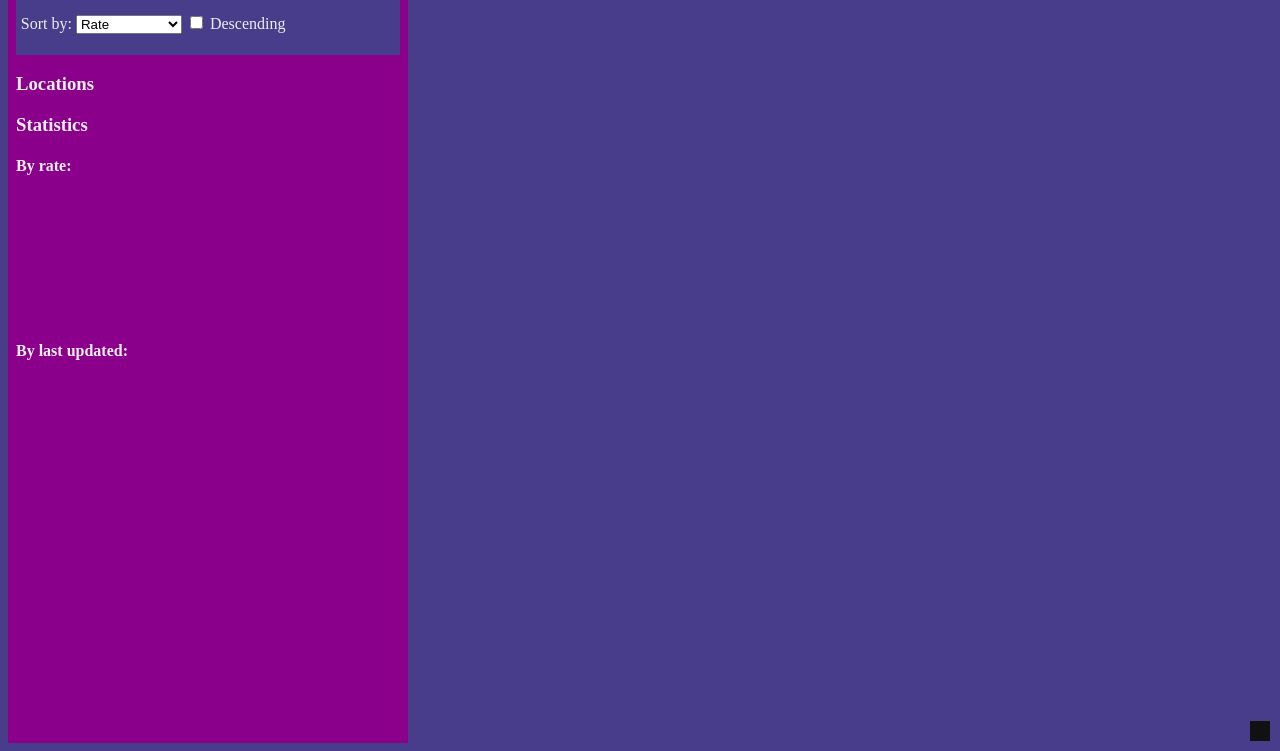
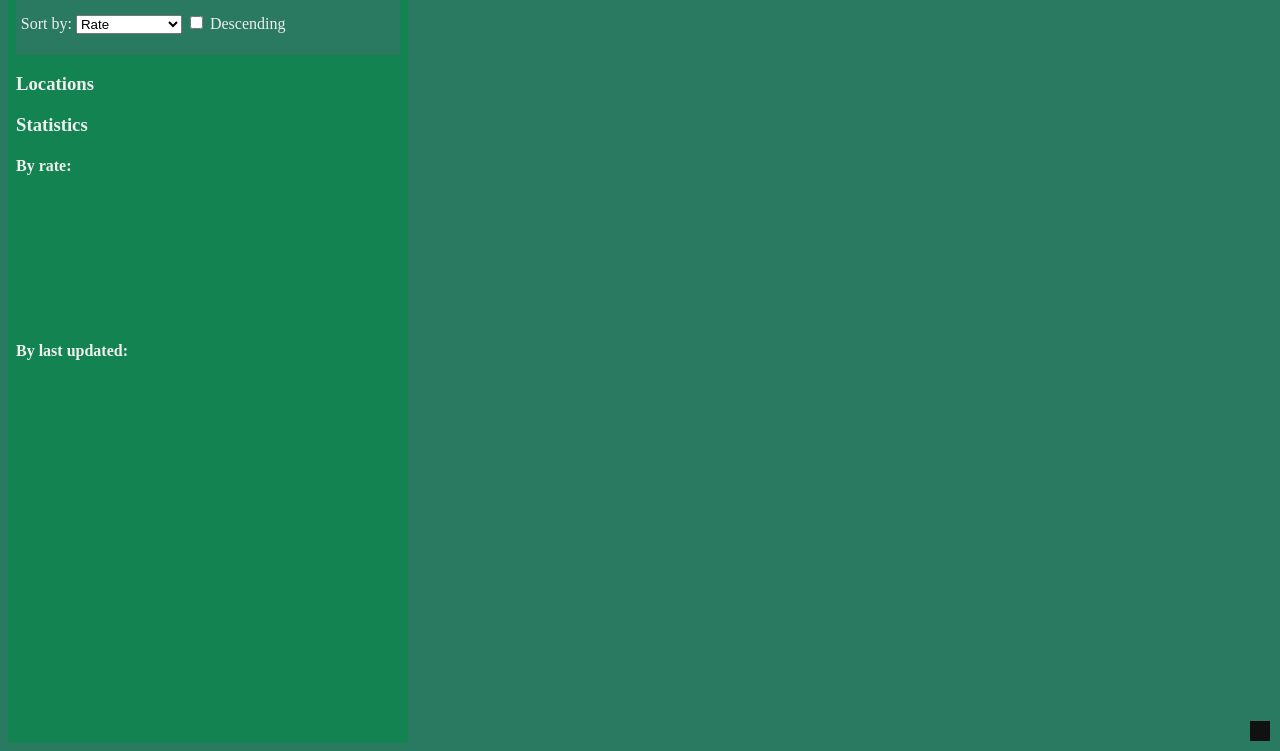
Before and after one commit to yandimant1993/travel-tip-starter, a plain HTML site: page index.html in a window 1280 px wide. Shown: the part 159-910 px from the top of the page. Drawn offline with Linux system fonts and the light colour scheme; a script that the page names is missing.

Commit message:
implemet colors

```diff
--- a/css/base/vars.css
+++ b/css/base/vars.css
@@ -1,11 +1,11 @@
 :root {
-    --bg1: darkslateblue;
-    --bg2: darkorchid;
-    --bg3: darkmagenta;
-    --color1: aliceblue;
-    --color2: deeppink;
-    --color3: gold;
-    --color4: goldenrod;
+    --bg1: rgb(42, 122, 98);
+    --bg2: rgba(50, 135, 204, 0.342);
+    --bg3: rgba(0, 139, 69, 0.568);
+    --color1: rgba(4, 22, 8, 0.329);
+    --color2: rgb(127, 206, 23);
+    --color3: rgb(194, 166, 9);
+    --color4: rgb(26, 28, 131);
     --gray1: lightgray;
 }
 
```
